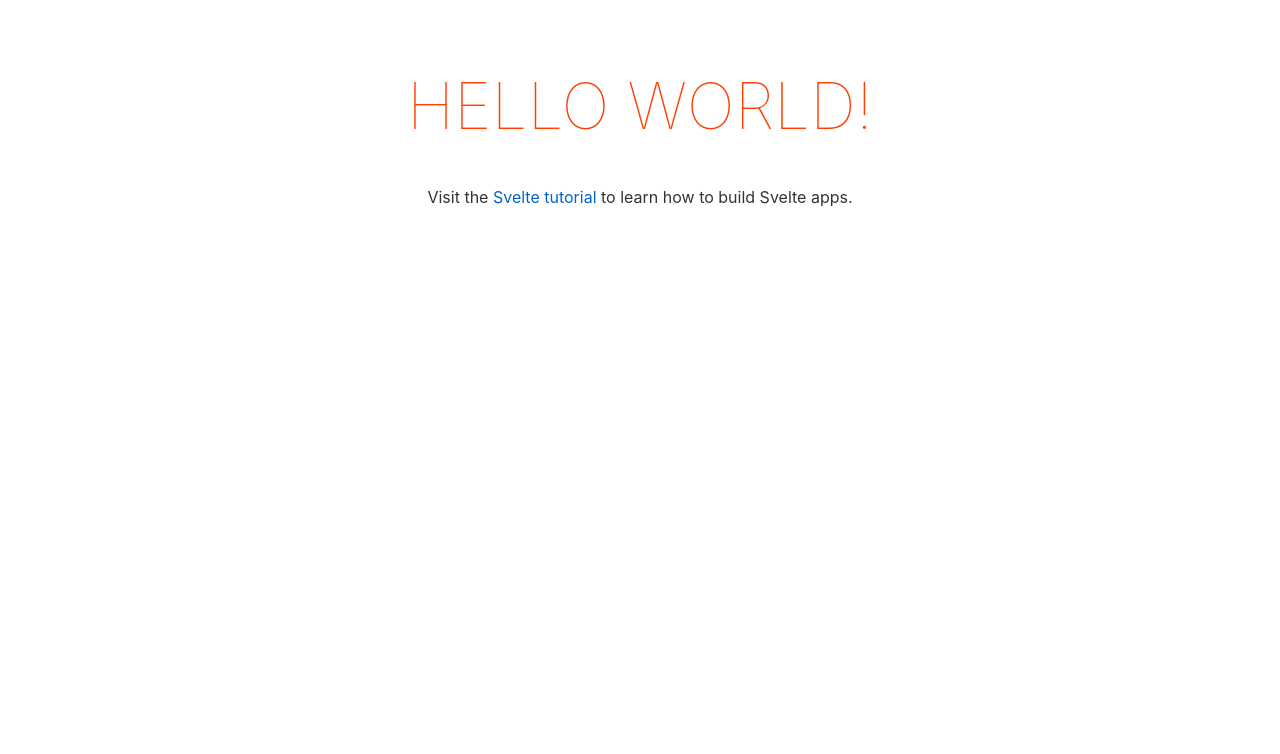
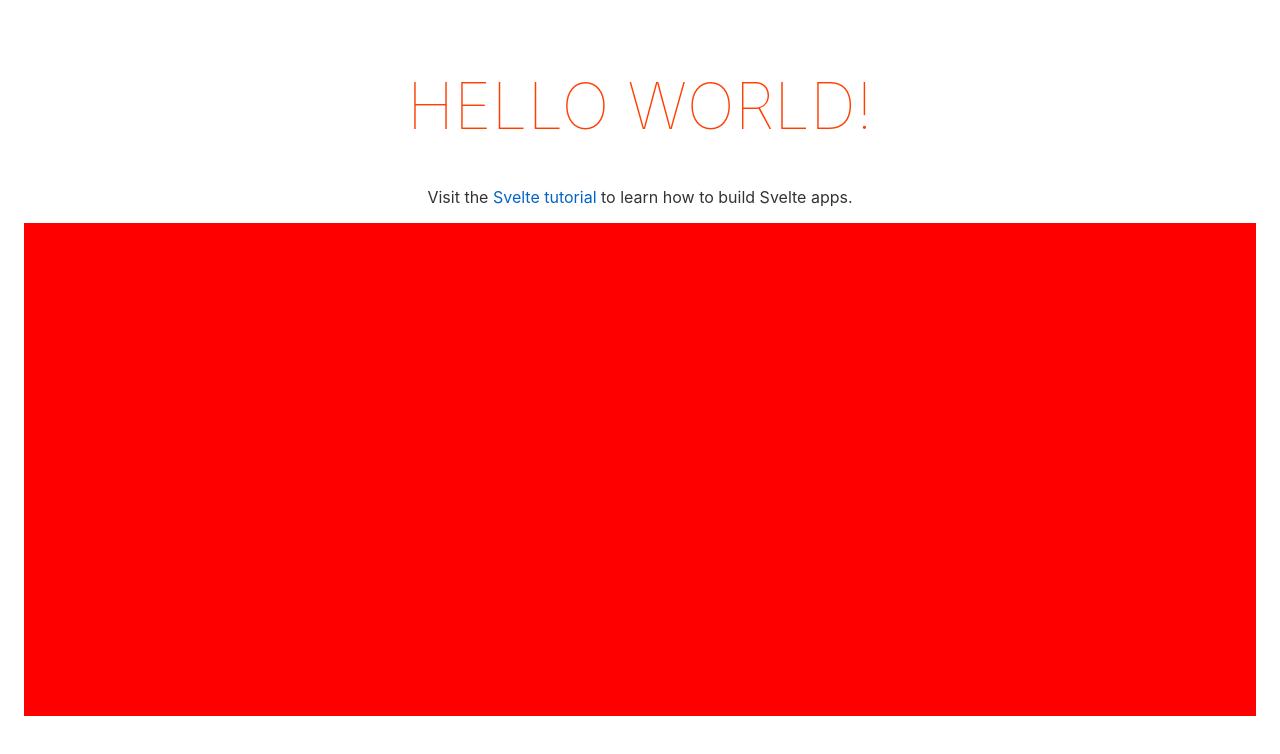
Before and after one commit to henczi/tv-remote, a Svelte app in the folder svelte-mobile/: page / in a window 1280 px wide. Shown: the top 754 px of the page. Built offline with nearby package versions, Linux system fonts and the light colour scheme.

Commit message:
AspectRatio box

```diff
--- a/svelte-mobile/src/App.svelte
+++ b/svelte-mobile/src/App.svelte
@@ -1,10 +1,14 @@
 <script>
+	import AspectRatio from './components/AspectRatio.svelte';
 	export let name;
 </script>
 
 <main>
 	<h1>Hello {name}!</h1>
 	<p>Visit the <a href="https://svelte.dev/tutorial">Svelte tutorial</a> to learn how to build Svelte apps.</p>
+	<AspectRatio ratio={5/2}>
+		<div style="width: 100%; height: 100%; background-color: red;"></div>
+	</AspectRatio>
 </main>
 
 <style>
--- /dev/null
+++ b/svelte-mobile/src/components/AspectRatio.svelte
@@ -0,0 +1,25 @@
+<script>
+	export let ratio = 1;
+</script>
+
+<div class="outer" style="--aspect-ratio: {1 / ratio * 100}%">
+	<div class="inner">
+		<slot/>
+	</div>
+</div>
+
+<style>
+.outer {
+	position: relative;
+  width: 100%;
+  height: 0;
+  padding-bottom: var(--aspect-ratio);
+}
+.inner {
+  position: absolute;
+  top: 0;
+  right: 0;
+  bottom: 0;
+  left: 0;
+}
+</style>
```
